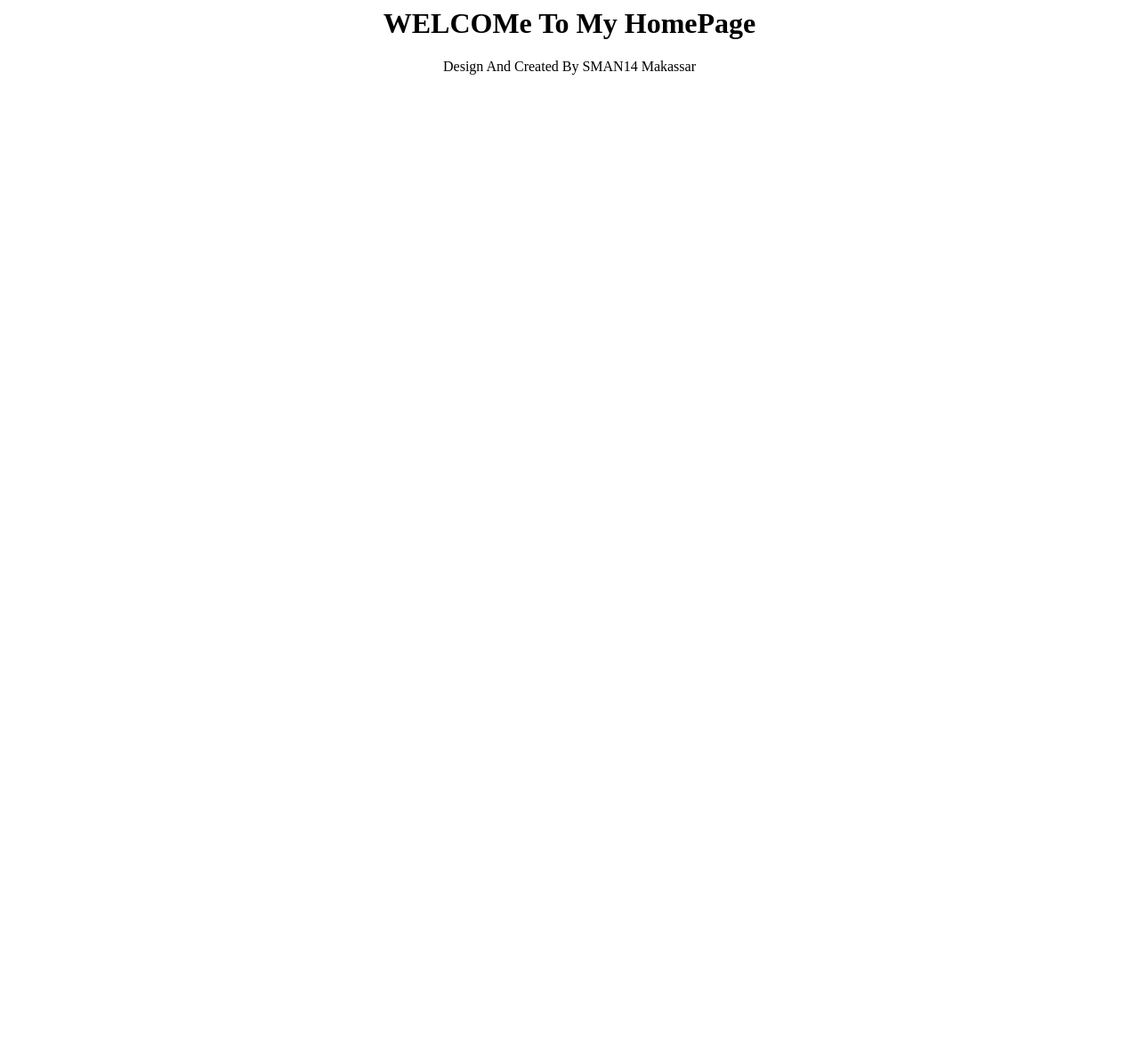
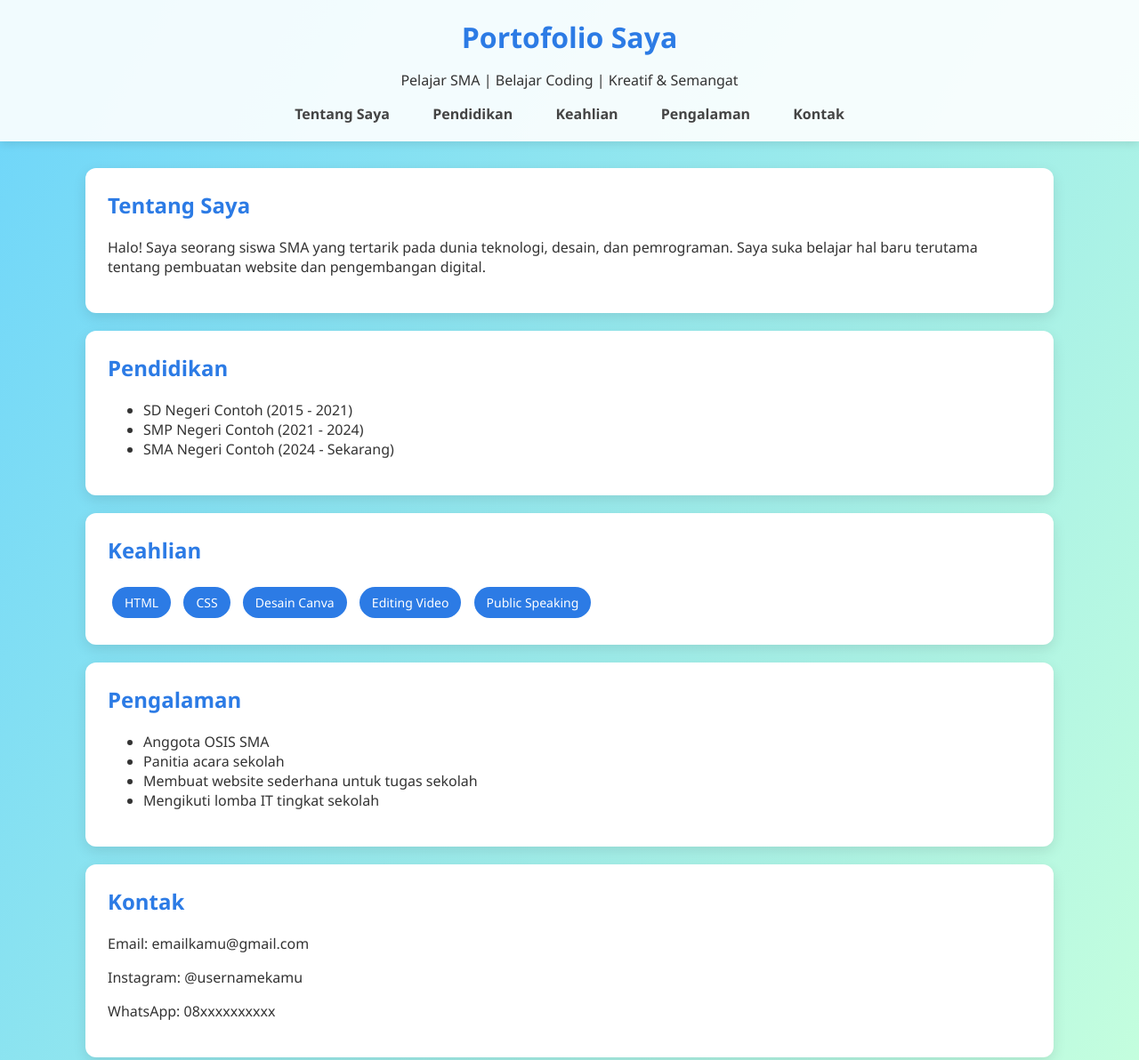
Before and after one commit to ardiskom88/sman14mks, a plain HTML site: page index.html in a window 1280 px wide. Shown: the top 1192 px of the page at 89% size. Before the commit the page ends 800 px from the top, so only its background shows below. Drawn offline with Linux system fonts and the light colour scheme.

Commit message:
Revamp index.html for portfolio website

```diff
--- a/index.html
+++ b/index.html
@@ -1,13 +1,152 @@
-<html>
-  <head>
-    <title>
-      SMAN 14 Mks
-    </title>
-  </head>
-  <body>
-    <center>
-    <h1>WELCOMe To My HomePage</h1>
-    <p>Design And Created By SMAN14 Makassar</p>
-    </center>
-  </body>
+<!DOCTYPE html>
+<html lang="id">
+<head>
+<meta charset="UTF-8">
+<title>Portofolio Anak SMA</title>
+
+<style>
+body{
+    margin:0;
+    font-family: 'Segoe UI', sans-serif;
+    background: linear-gradient(120deg,#6dd5fa,#c6ffdd);
+    color:#333;
+}
+
+header{
+    background: rgba(255,255,255,0.9);
+    padding:20px;
+    text-align:center;
+    box-shadow:0 3px 10px rgba(0,0,0,0.1);
+}
+
+header h1{
+    margin:0;
+    color:#2c7be5;
+}
+
+nav{
+    margin-top:10px;
+}
+
+nav a{
+    text-decoration:none;
+    margin:0 12px;
+    font-weight:bold;
+    color:#444;
+    padding:6px 10px;
+    border-radius:6px;
+    transition:0.3s;
+}
+
+nav a:hover{
+    background:#2c7be5;
+    color:white;
+}
+
+.container{
+    width:85%;
+    margin:auto;
+    padding:30px 0;
+}
+
+.section{
+    background:white;
+    padding:25px;
+    margin-bottom:20px;
+    border-radius:12px;
+    box-shadow:0 5px 15px rgba(0,0,0,0.1);
+}
+
+.section h2{
+    color:#2c7be5;
+    margin-top:0;
+}
+
+.skill{
+    display:inline-block;
+    background:#2c7be5;
+    color:white;
+    padding:8px 14px;
+    margin:5px;
+    border-radius:20px;
+    font-size:14px;
+}
+
+footer{
+    text-align:center;
+    padding:15px;
+    background:rgba(255,255,255,0.9);
+    font-size:14px;
+}
+</style>
+
+</head>
+
+<body>
+
+<header>
+<h1>Portofolio Saya</h1>
+<p>Pelajar SMA | Belajar Coding | Kreatif & Semangat</p>
+
+<nav>
+<a href="#tentang">Tentang Saya</a>
+<a href="#pendidikan">Pendidikan</a>
+<a href="#keahlian">Keahlian</a>
+<a href="#pengalaman">Pengalaman</a>
+<a href="#kontak">Kontak</a>
+</nav>
+</header>
+
+<div class="container">
+
+<div id="tentang" class="section">
+<h2>Tentang Saya</h2>
+<p>
+Halo! Saya seorang siswa SMA yang tertarik pada dunia teknologi, desain, dan pemrograman.
+Saya suka belajar hal baru terutama tentang pembuatan website dan pengembangan digital.
+</p>
+</div>
+
+<div id="pendidikan" class="section">
+<h2>Pendidikan</h2>
+<ul>
+<li>SD Negeri Contoh (2015 - 2021)</li>
+<li>SMP Negeri Contoh (2021 - 2024)</li>
+<li>SMA Negeri Contoh (2024 - Sekarang)</li>
+</ul>
+</div>
+
+<div id="keahlian" class="section">
+<h2>Keahlian</h2>
+<span class="skill">HTML</span>
+<span class="skill">CSS</span>
+<span class="skill">Desain Canva</span>
+<span class="skill">Editing Video</span>
+<span class="skill">Public Speaking</span>
+</div>
+
+<div id="pengalaman" class="section">
+<h2>Pengalaman</h2>
+<ul>
+<li>Anggota OSIS SMA</li>
+<li>Panitia acara sekolah</li>
+<li>Membuat website sederhana untuk tugas sekolah</li>
+<li>Mengikuti lomba IT tingkat sekolah</li>
+</ul>
+</div>
+
+<div id="kontak" class="section">
+<h2>Kontak</h2>
+<p>Email: emailkamu@gmail.com</p>
+<p>Instagram: @usernamekamu</p>
+<p>WhatsApp: 08xxxxxxxxxx</p>
+</div>
+
+</div>
+
+<footer>
+© 2026 Portofolio Pelajar SMA
+</footer>
+
+</body>
 </html>
```
